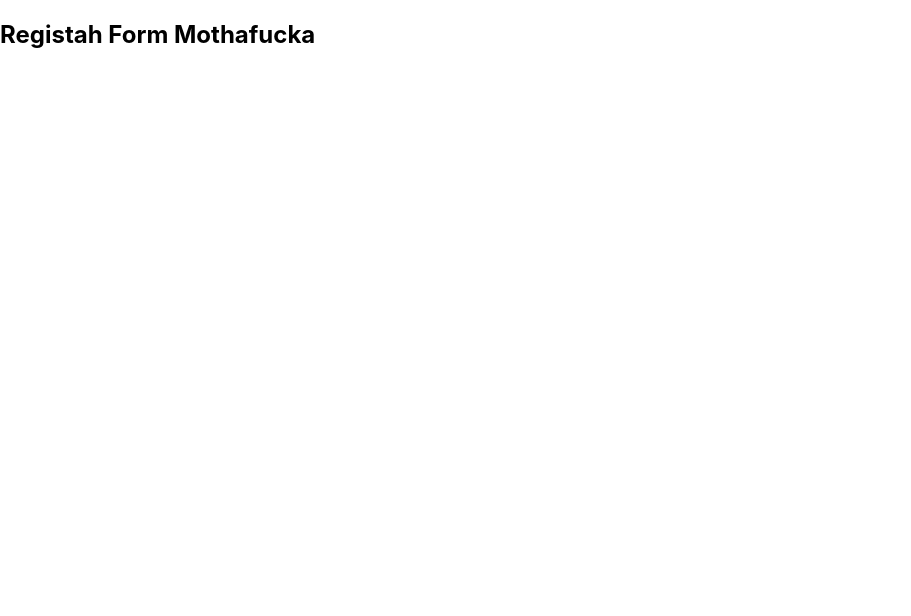
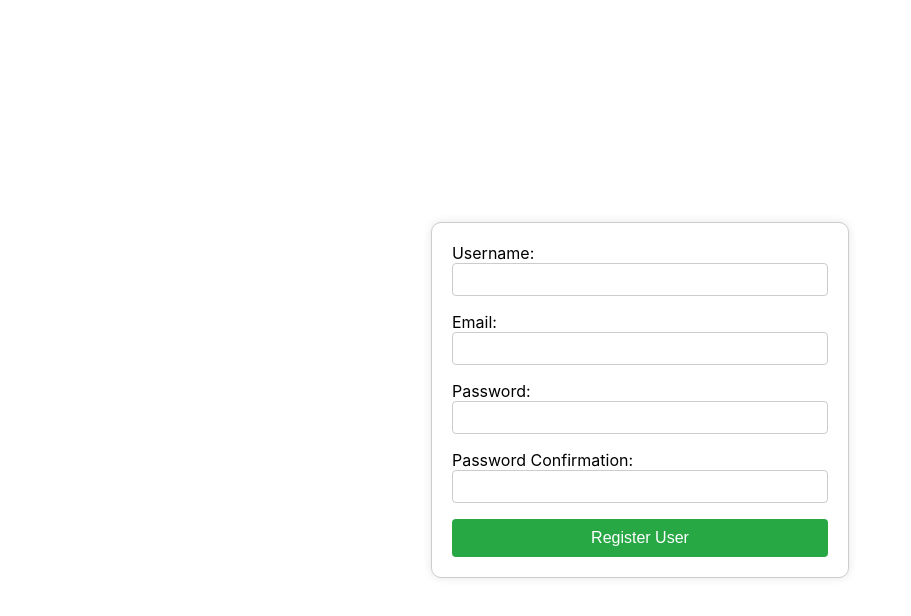
Before and after one commit to Plate-Spotter/client, a React (Create React App) app: page /register in a window 1280 px wide. Shown: the top 616 px of the page, without its empty margins (0-911 px from the left). Built offline with nearby package versions, Linux system fonts and the light colour scheme.

Commit message:
Establish register form with api call

```diff
--- /dev/null
+++ b/src/components/RegisterForm.css
@@ -0,0 +1,41 @@
+.register-form-container {
+  display: flex;
+  justify-content: center;
+  align-items: center;
+  height: 100vh
+}
+
+.register-form {
+  display: flex;
+  flex-direction: column;
+  align-items: left;
+  justify-content: center;
+  max-width: 400px;
+  margin: 0 auto;
+  padding: 20px;
+  border: 1px solid #ccc;
+  border-radius: 10px;
+  box-shadow: 0 0 10px rgba(0, 0, 0, 0.1);
+  background-color: #fff;
+}
+
+.register-form-input {
+  width: 100%;
+  padding: 8px;
+  margin-bottom: 16px;
+  border: 1px solid #ccc;
+  border-radius: 4px;
+  box-sizing: border-box;
+}
+
+.register-button {
+  width: 100%;
+  padding: 10px;
+  background-color: #28a745;
+  border: none;
+  border-radius: 4px;
+  color: white;
+  font-size: 16px;
+  cursor: pointer;
+  transition: background-color 0.3s ease;
+}
--- a/src/components/RegisterForm.js
+++ b/src/components/RegisterForm.js
@@ -1,8 +1,74 @@
 import React from "react";
+import { useState } from "react";
+import "./RegisterForm.css"
 
 function RegisterForm() {
+  const [username, setUsername] = useState("");
+  const [email, setEmail] = useState("");
+  const [password, setPassword] = useState("");
+  const [confirmPassword, setConfirmPassword] = useState("");
+
+  const handleSubmit = (event) => {
+    event.preventDefault();
+    console.log("submitting:", username, email, password)
+    fetch("https://03f6ed0f-78cd-482b-ac54-e1ad190432be.mock.pstmn.io/users", {
+      method: "POST",
+      headers: {
+        Accept: 'application/json',
+        'Content-Type': 'application/json'},
+      body: JSON.stringify({
+        username: username,
+        email: email,
+        password: password,
+        password_confirmation: confirmPassword
+      })
+    })
+    .then(response => response.json())
+    .then(data => console.log(data))
+  }
+
   return(
-    <h2>Registah Form Mothafucka</h2>
+    <div className="register-form-container">
+      <form className="register-form" onSubmit={handleSubmit}>
+        <label className="register-form-label">
+          Username:
+          <input className="register-form-input"
+            type="text"
+            value={username}
+            onChange={(e) => setUsername(e.target.value)}
+            required
+          />
+        </label>
+        <label className="register-form-label">
+          Email:
+          <input className="register-form-input"
+            type="email"
+            value={email}
+            onChange={(e) => setEmail(e.target.value)}
+            required
+          />
+        </label>
+        <label className="register-form-label">
+          Password:
+          <input className="register-form-input"
+            type="password"
+            value={password}
+            onChange={(e) => setPassword(e.target.value)}
+            required
+          />
+        </label>
+        <label className="register-form-label">
+          Password Confirmation:
+          <input className="register-form-input"
+            type="password"
+            value={confirmPassword}
+            onChange={(e) => setConfirmPassword(e.target.value)}
+            required
+          />
+        </label>
+        <button className="register-button" type="submit">Register User</button>
+      </form>
+    </div>
   )
 }
 
--- a/src/pages/Welcome.js
+++ b/src/pages/Welcome.js
@@ -17,7 +17,7 @@ function Welcome() {
     <>
       <div className="Welcome">
         <h3>Welcome to the Plate Spottah Game!</h3>
-        <Link to="/register">Sign Up or Login</Link>
+        <Link to="/register">Sign Up</Link>
       </div>
     </>
   );
```
